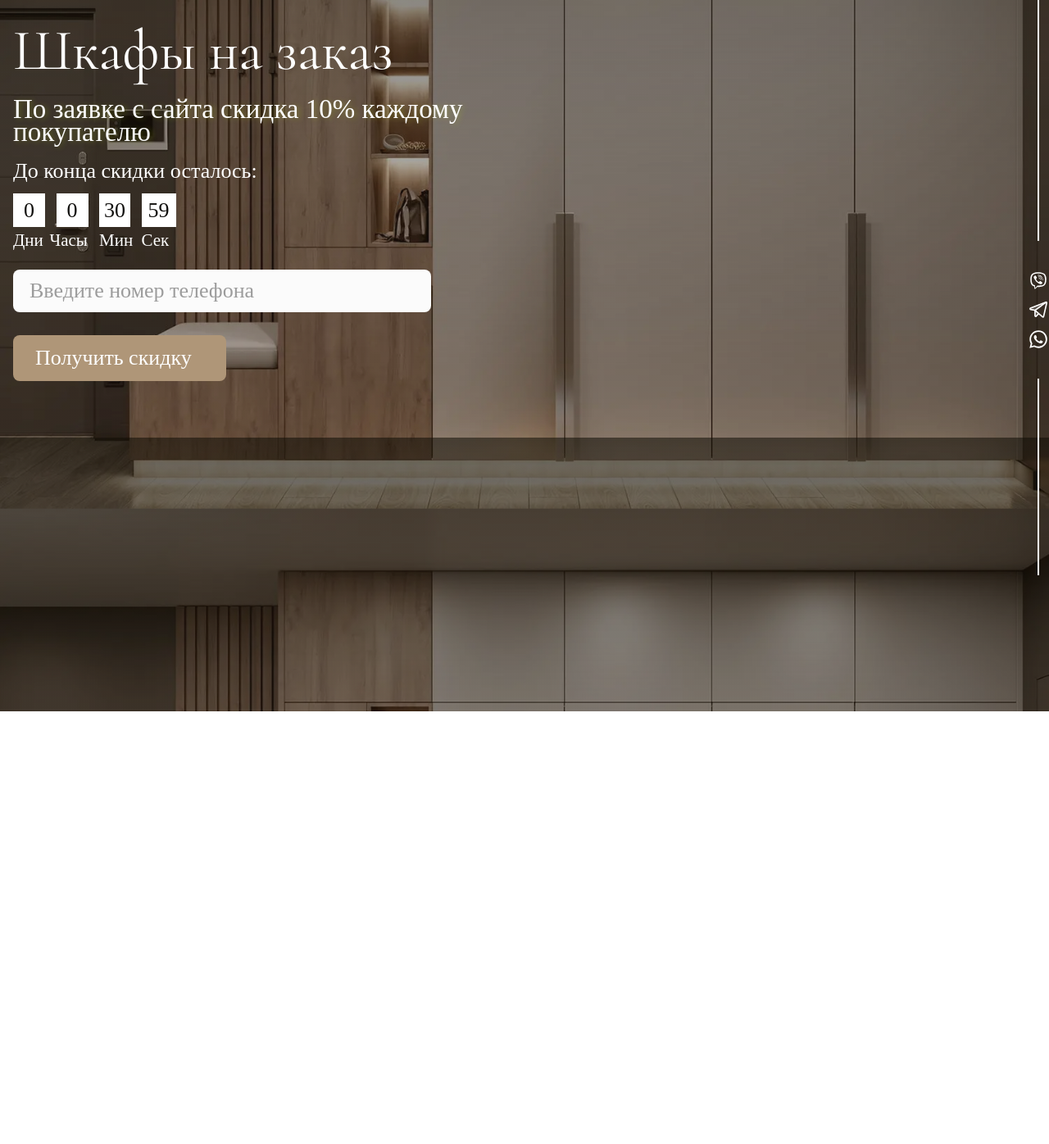
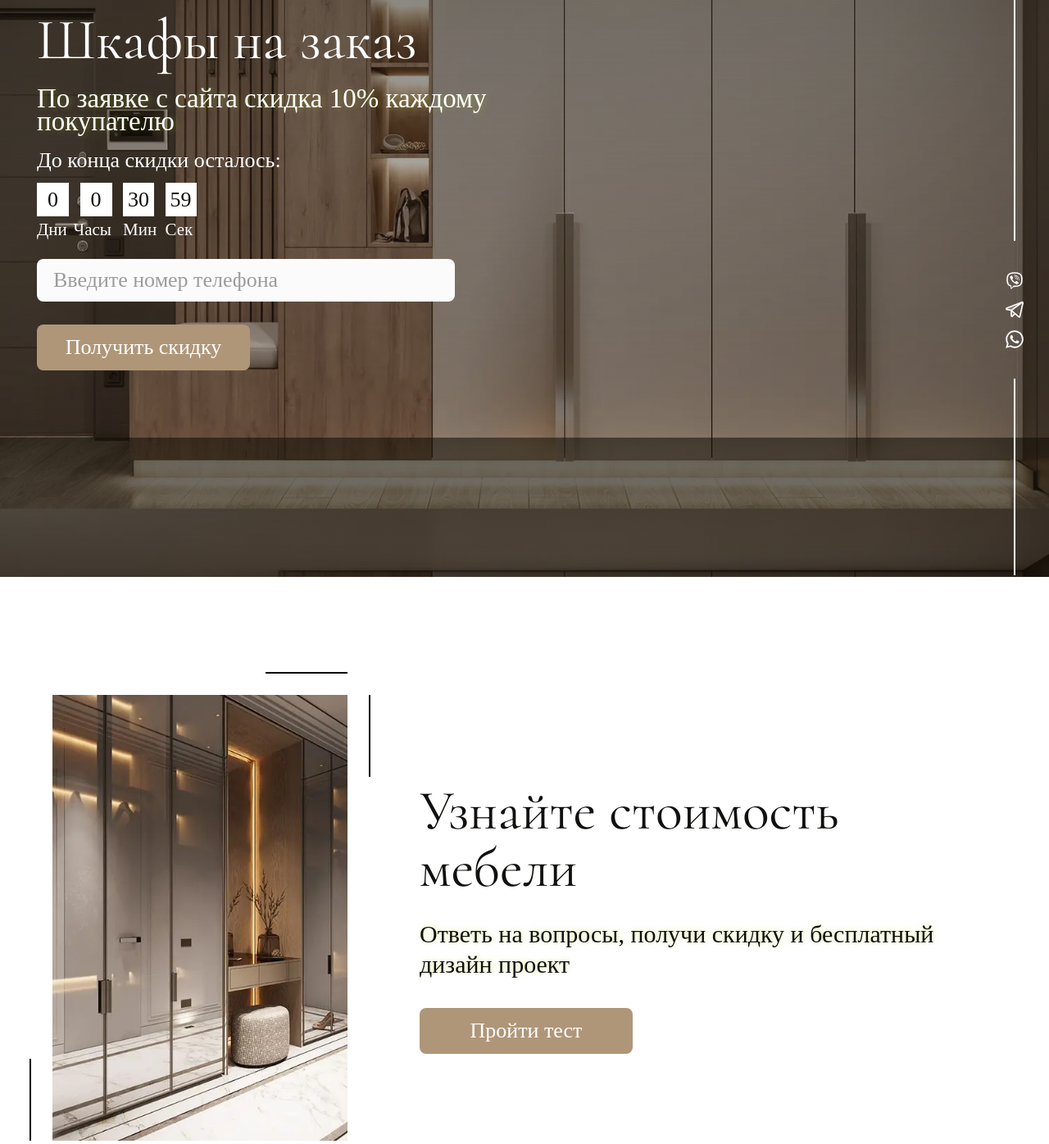
Before and after one commit to ksenzo/furniture, a plain HTML site: page furnituree/index.html in a window 1280 px wide. Shown: the part 266-1662 px from the top of the page at 82% size. Before the commit the page ends 1245 px from the top, so only its background shows below. Drawn offline with Linux system fonts and the light colour scheme; a web font is replaced by a local one.

Commit message:
3 section

```diff
--- a/furnituree/css/style.css
+++ b/furnituree/css/style.css
@@ -26,6 +26,7 @@
   font-family: "Gilroy Light";
   font-size: 26px;
   line-height: 108%;
+  text-align: center;
   color: #ffffff;
 }
 
@@ -89,7 +90,7 @@
 .header.__active {
   -webkit-backdrop-filter: blur(5px);
           backdrop-filter: blur(5px);
-  background-color: #af96781c;
+  background-color: #00000075;
   top: 0;
   left: 0;
   z-index: 3;
@@ -99,6 +100,7 @@
 }
 
 .banner {
+  margin-bottom: 144px;
   background: -webkit-gradient(linear, left bottom, left top, from(#3a302538), to(#16120aa6)), url(../img/header/banner.jpg) no-repeat center center/cover;
   background: -o-linear-gradient(bottom, #3a302538, #16120aa6), url(../img/header/banner.jpg) no-repeat center center/cover;
   background: linear-gradient(0deg, #3a302538, #16120aa6), url(../img/header/banner.jpg) no-repeat center center/cover;
@@ -106,7 +108,6 @@
 }
 
 .banner__body {
-  position: relative;
   display: -webkit-box;
   display: -ms-flexbox;
   display: flex;
@@ -137,7 +138,6 @@
   color: #ffffff;
   text-shadow: 3px 1px 6px rgba(186, 217, 0, 0.26);
   margin-bottom: 20px;
-  max-width: 612px;
 }
 
 .banner__times-left {
@@ -155,9 +155,7 @@
 .banner__times-left-days {
   position: relative;
   background: #ffffff;
-  padding: 6px 13px;
   font-family: "Gilroy Light";
-  font-size: 26px;
   line-height: 108%;
   color: #11100e;
   margin-right: 10px;
@@ -177,9 +175,7 @@
 .banner__times-left-hours {
   position: relative;
   background: #ffffff;
-  padding: 6px 13px;
   font-family: "Gilroy Light";
-  font-size: 26px;
   line-height: 108%;
   margin-right: 10px;
   color: #11100e;
@@ -199,7 +195,6 @@
 .banner__times-left-minutes {
   position: relative;
   background: #ffffff;
-  padding: 6px;
   font-family: "Gilroy Light";
   font-size: 26px;
   line-height: 108%;
@@ -221,9 +216,7 @@
 .banner__times-left-seconds {
   position: relative;
   background: #ffffff;
-  padding: 6px 8px;
   font-family: "Gilroy Light";
-  font-size: 26px;
   line-height: 108%;
   color: #11100e;
 }
@@ -339,8 +332,12 @@
 
 .sale-img {
   position: absolute;
-  top: 0;
+  top: 144px;
   left: 0;
+}
+
+.social-info {
+  font-size: 19px;
 }
 
 .menu-mobile {
@@ -411,7 +408,7 @@
   -webkit-box-direction: normal;
       -ms-flex-direction: column;
           flex-direction: column;
-  margin: 20% 0 0 20%;
+  margin: 150px 0 0 100px;
 }
 
 .menu-mobile__list :not(:last-child) {
@@ -422,6 +419,10 @@
   font-family: "Gilroy Light";
   font-size: 40px;
   color: #ffffff;
+}
+
+.menu-mobile__link:hover {
+  color: #000000;
 }
 
 .menu-mobile.__active {
@@ -529,6 +530,106 @@ h6 {
 
 /*--------------------*/
 
+.mebel-cost {
+  margin-bottom: 145px;
+}
+
+.mebel-cost__body {
+  display: -webkit-box;
+  display: -ms-flexbox;
+  display: flex;
+  -webkit-box-align: center;
+      -ms-flex-align: center;
+          align-items: center;
+}
+
+.mebel-cost__img {
+  position: relative;
+  margin-right: 88px;
+}
+
+.mebel-cost__img::after {
+  position: absolute;
+  content: "";
+  top: -28px;
+  right: 0;
+  width: 100px;
+  height: 2px;
+  background: #000;
+}
+
+.mebel-cost__img::before {
+  position: absolute;
+  content: "";
+  top: 0;
+  right: -28px;
+  height: 100px;
+  width: 2px;
+  background: #000;
+}
+
+.mebel-cost__img-wrap {
+  position: relative;
+  width: 360px;
+  height: 544px;
+}
+
+.mebel-cost__img-wrap img {
+  width: 100%;
+  height: 100%;
+  -o-object-fit: cover;
+     object-fit: cover;
+}
+
+.mebel-cost__img-wrap::after {
+  position: absolute;
+  content: "";
+  bottom: -28px;
+  left: 0;
+  width: 100px;
+  height: 2px;
+  background: #000;
+}
+
+.mebel-cost__img-wrap::before {
+  position: absolute;
+  content: "";
+  bottom: 0;
+  left: -28px;
+  height: 100px;
+  width: 2px;
+  background: #000;
+}
+
+.mebel-cost__text {
+  display: -webkit-box;
+  display: -ms-flexbox;
+  display: flex;
+  -webkit-box-orient: vertical;
+  -webkit-box-direction: normal;
+      -ms-flex-direction: column;
+          flex-direction: column;
+}
+
+.mebel-cost__title {
+  font-family: "Cormorant";
+  font-size: 68px;
+  line-height: 104%;
+  color: #11100e;
+  max-width: 664px;
+  margin-bottom: 26px;
+}
+
+.mebel-cost__subtitle {
+  font-family: "Gilroy";
+  font-size: 30px;
+  max-width: 664px;
+  line-height: 123%;
+  color: #11100e;
+  text-shadow: 1px -1px 7px rgba(186, 217, 0, 0.36);
+  margin-bottom: 34px;
+}
+
 @media (min-width: 320px) {
   .header__logo {
     margin-left: auto;
@@ -554,11 +655,11 @@ h6 {
   }
 
   .banner__content {
-    margin-top: 25%;
+    margin-top: 191px;
     margin-bottom: 1%;
     background: rgba(53, 53, 53, 0.24);
-    -webkit-backdrop-filter: blur(32px);
-            backdrop-filter: blur(32px);
+    -webkit-backdrop-filter: blur(8px);
+            backdrop-filter: blur(8px);
     padding: 32px 16px;
   }
 
@@ -569,9 +670,47 @@ h6 {
 
   .banner__subtitle {
     font-size: 20px;
+    max-width: 290px;
+  }
+
+  .banner__times-left-days {
+    padding: 1px 9px;
+    font-size: 19px;
+  }
+
+  .banner__times-left-days::after {
+    font-size: 15px;
+  }
+
+  .banner__times-left-hours {
+    padding: 1px 9px;
+    font-size: 19px;
+  }
+
+  .banner__times-left-hours::after {
+    font-size: 15px;
+  }
+
+  .banner__times-left-minutes {
+    padding: 1px 4px;
+    font-size: 19px;
+  }
+
+  .banner__times-left-minutes::after {
+    font-size: 15px;
+  }
+
+  .banner__times-left-seconds {
+    padding: 1px 5px;
+    font-size: 19px;
+  }
+
+  .banner__times-left-seconds::after {
+    font-size: 15px;
   }
 
   .banner__social {
+    padding: 0 15px;
     -webkit-transform: translateY(0);
         -ms-transform: translateY(0);
             transform: translateY(0);
@@ -579,16 +718,15 @@ h6 {
     -webkit-box-direction: normal;
         -ms-flex-direction: row;
             flex-direction: row;
-    -webkit-box-pack: center;
-        -ms-flex-pack: center;
-            justify-content: center;
+    -webkit-box-pack: justify;
+        -ms-flex-pack: justify;
+            justify-content: space-between;
   }
 
   .social-info {
     display: -webkit-box;
     display: -ms-flexbox;
     display: flex;
-    margin-left: 64px;
   }
 
   .menu-mobile {
@@ -596,13 +734,65 @@ h6 {
   }
 }
 
+@media (min-width: 425px) {
+  .banner__social {
+    -webkit-box-pack: center;
+        -ms-flex-pack: center;
+            justify-content: center;
+  }
+
+  .social-info {
+    margin-left: 64px;
+  }
+}
+
 @media (min-width: 768px) {
   .banner__content {
     margin-top: 22%;
-    margin-bottom: 29%;
+    margin-bottom: 18%;
     background: none;
     -webkit-backdrop-filter: blur(0);
             backdrop-filter: blur(0);
+  }
+
+  .banner__times-left-days {
+    padding: 6px 13px;
+    font-size: 26px;
+  }
+
+  .banner__times-left-days::after {
+    font-size: 21px;
+  }
+
+  .banner__times-left-hours {
+    padding: 6px 13px;
+    font-size: 26px;
+  }
+
+  .banner__times-left-hours::after {
+    font-size: 21px;
+  }
+
+  .banner__times-left-minutes {
+    padding: 6px;
+    font-size: 26px;
+  }
+
+  .banner__times-left-minutes::after {
+    font-size: 21px;
+  }
+
+  .banner__times-left-seconds {
+    font-size: 26px;
+    padding: 6px;
+  }
+
+  .banner__times-left-seconds::after {
+    font-size: 21px;
+  }
+
+  .sale-img {
+    display: none;
   }
 }
 
@@ -625,6 +815,7 @@ h6 {
     -webkit-box-pack: unset;
         -ms-flex-pack: unset;
             justify-content: unset;
+    padding: 0;
   }
 
   .social-info {
@@ -641,12 +832,14 @@ h6 {
 
   .banner__subtitle {
     font-size: 33px;
+    max-width: 612px;
   }
 }
 
 @media (min-width: 1024px) {
   .header__logo {
     margin-right: auto;
+    margin-left: 0;
   }
 
   .header__menu-burger {
@@ -666,12 +859,21 @@ h6 {
     font-size: 20px;
   }
 
+  .banner__container {
+    max-width: 1222px;
+    margin: 0 auto;
+  }
+
   .social-info {
     display: none;
   }
 
   .menu-mobile {
     display: none;
+  }
+
+  .mebel-cost__container {
+    padding-left: 35px;
   }
 }
 
@@ -697,9 +899,47 @@ h6 {
   .banner {
     background-attachment: unset !important;
   }
+
+  .mebel-cost__img {
+    display: none;
+  }
 }
 
 @media (max-width: 768px) {
+  .btn {
+    font-size: 19px;
+    padding: 12px 26px;
+  }
+
+  .banner__times-left-title {
+    font-size: 18px;
+  }
+
+  .banner__phone input {
+    max-width: 100%;
+    font-size: 20px;
+  }
+
+  .banner__phone input::-webkit-input-placeholder {
+    font-size: 20px;
+  }
+
+  .banner__phone input::-moz-placeholder {
+    font-size: 20px;
+  }
+
+  .banner__phone input:-ms-input-placeholder {
+    font-size: 20px;
+  }
+
+  .banner__phone input::-ms-input-placeholder {
+    font-size: 20px;
+  }
+
+  .banner__phone input::placeholder {
+    font-size: 20px;
+  }
+
   .banner__vertical-line1 {
     display: none;
   }
@@ -715,6 +955,38 @@ h6 {
             flex-direction: row;
   }
 }
+
+@media (max-width: 580px) {
+  .banner {
+    margin-bottom: 100px;
+  }
+
+  .menu-mobile__list {
+    margin: 207px 0 0 83px;
+  }
+
+  .menu-mobile__link {
+    font-size: 28px;
+  }
+
+  .mebel-cost__title {
+    font-size: 39px;
+  }
+
+  .mebel-cost__subtitle {
+    font-size: 20px;
+  }
+}
+
+@media (max-width: 425px) {
+  .banner__btn {
+    width: 100%;
+  }
+
+  .mebel-cost__btn {
+    width: 100%;
+  }
+}
 @supports (-webkit-appearance:none){
 .banner{background:-webkit-gradient(linear, left bottom, left top, from(#3a302538), to(#16120aa6)), url(../img/header/banner.webp) no-repeat center center/cover}
 .banner{background:-o-linear-gradient(bottom, #3a302538, #16120aa6), url(../img/header/banner.webp) no-repeat center center/cover}
@@ -722,6 +994,14 @@ h6 {
 }
 
  @media (min-width: 320px){
+
+@supports (-webkit-appearance:none){
+
+}
+
+}
+
+ @media (min-width: 425px){
 
 @supports (-webkit-appearance:none){
 
@@ -792,3 +1072,19 @@ h6 {
 }
 
 }
+
+ @media (max-width: 580px){
+
+@supports (-webkit-appearance:none){
+
+}
+
+}
+
+ @media (max-width: 425px){
+
+@supports (-webkit-appearance:none){
+
+}
+
+}
--- a/furnituree/index.html
+++ b/furnituree/index.html
@@ -92,6 +92,28 @@
             </div>
          </div>
       </div>
+      <div class="mebel-cost">
+         <div class="mebel-cost__container _container">
+            <div class="mebel-cost__body">
+               <div class="mebel-cost__img">
+                  <div class="mebel-cost__img-wrap">
+                     <picture><source srcset="img/mebel-cost/furniture.webp" type="image/webp"><img src="img/mebel-cost/furniture.png" alt="furniture"></picture>
+                  </div>
+               </div>
+               <div class="mebel-cost__text">
+                  <h3 class="mebel-cost__title">Узнайте стоимость мебели</h3>
+                  <span class="mebel-cost__subtitle">Ответь на вопросы,
+                     получи скидку и бесплатный
+                     дизайн проект
+                  </span>
+                  <a href="#" class="mebel-cost__btn btn">
+                     Пройти тест
+                  </a>
+               </div>
+            </div>
+         </div>
+      </div>
+      drydry
    </main>
 
    <script src="js/script.js"></script>
```
Also changed, not shown: furnituree/css/style.min.css, furnituree/img/mebel-cost/furniture.png (added), furnituree/img/mebel-cost/furniture.webp (added).
